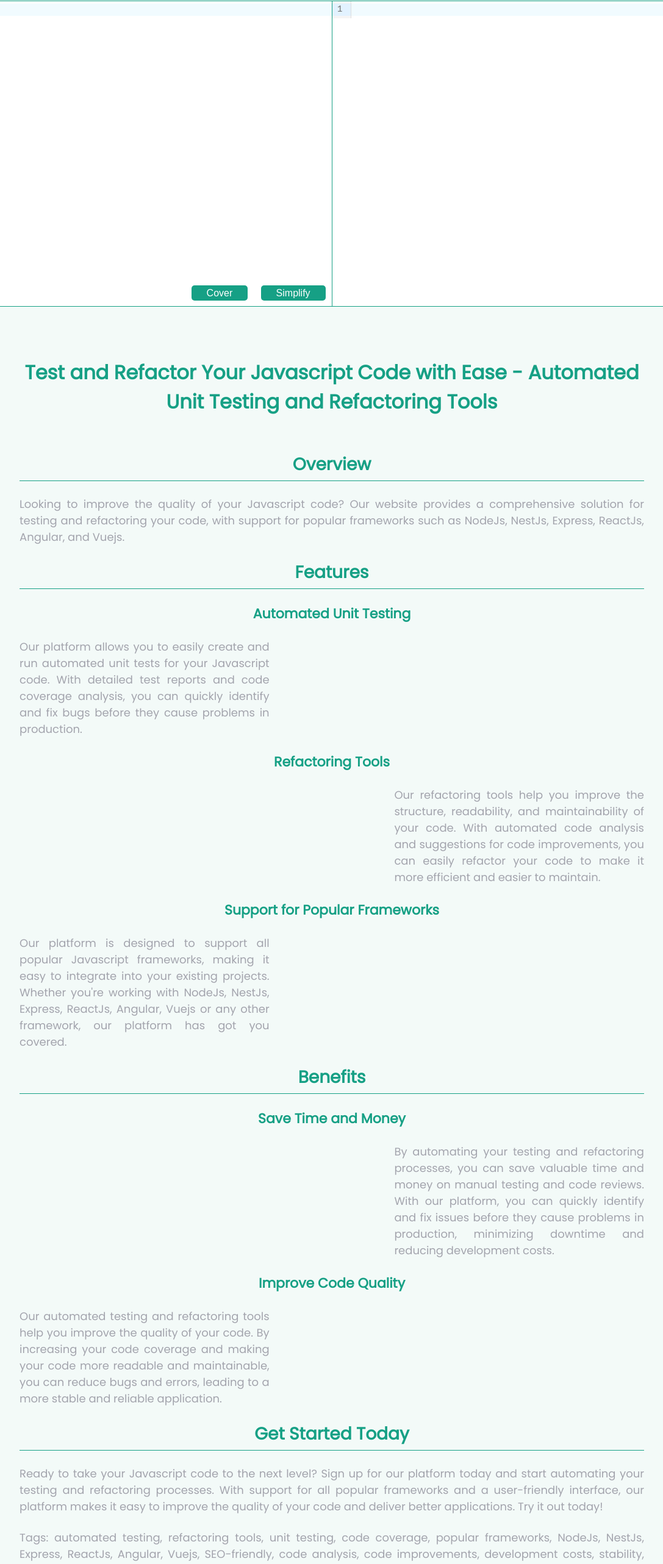
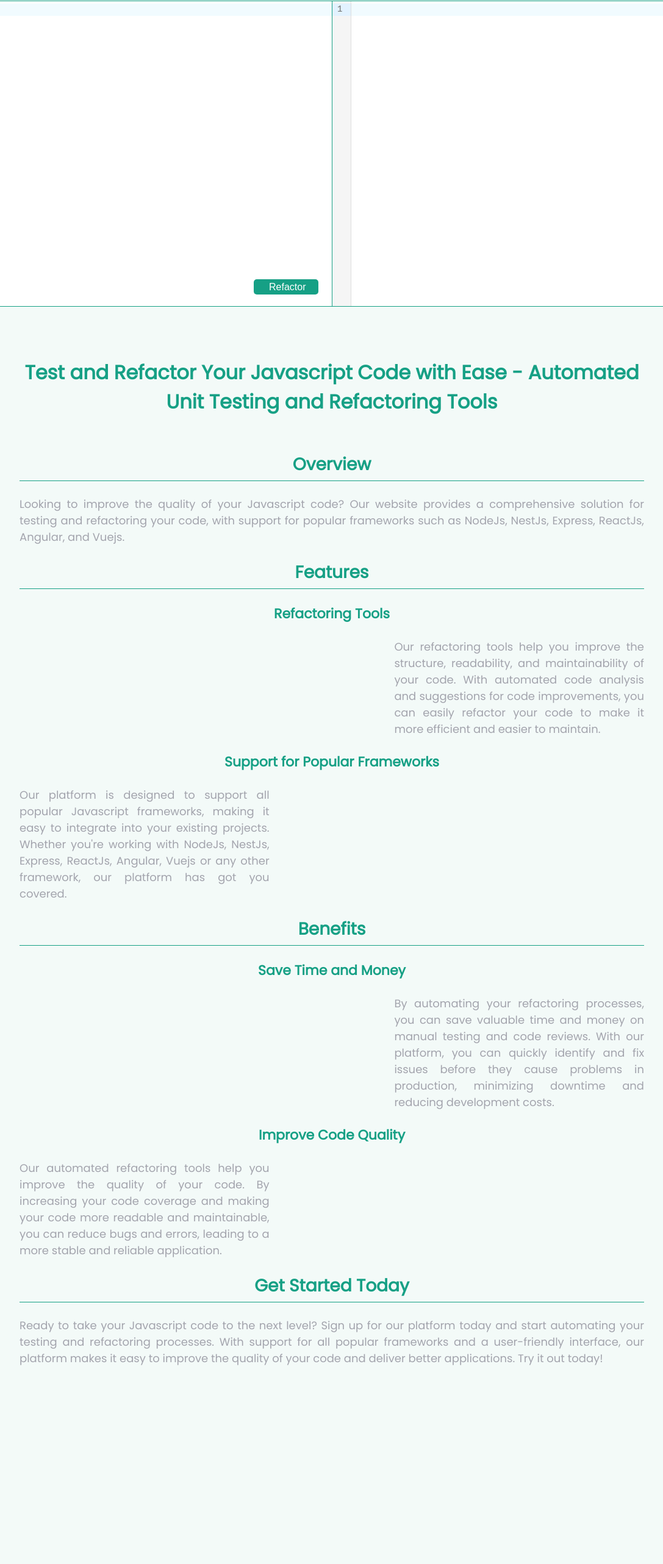
Before and after one commit to skusVV/JSCodeQuicker-frontend, a Next.js app: page / in a window 1280 px wide. Shown: the part 232-2797 px from the top of the page at 61% size, without its empty margins (96-1183 px from the left). After the commit the page ends 2521 px from the top, so only its background shows below. Built offline with nearby package versions, Linux system fonts and the light colour scheme.

Commit message:
remove test coverage, now only refactor

```diff
--- a/pages/index.tsx
+++ b/pages/index.tsx
@@ -70,7 +70,7 @@ export default function Home() {
     const simplify = () => {
         setSimplifyInProgress(true);
         setResult('');
-        const body = JSON.stringify({ content: decodeURIComponent(value), rulesType: 'simplifyCode'});
+        const body = JSON.stringify({ content: new Buffer(value), rulesType: 'simplifyCode'});
 
         fetch('http://localhost:3003/api/v1/test-coverage', {
             method: "POST",
@@ -91,7 +91,8 @@ export default function Home() {
     <>
       <Head>
         <title>Test and Refactor Your Javascript Code with Ease - Automated Unit Testing and Refactoring Tools</title>
-          <meta name="description" content="Our platform provides a comprehensive solution for testing and refactoring your Javascript code, with support for popular frameworks such as NodeJs, NestJs, Express, ReactJs, Angular, and Vuejs. Try it out today and improve the quality of your code!" />
+          <meta name="keywords" content="refactoring tools, popular frameworks, NodeJs, NestJs, Express, ReactJs, Angular, Vuejs, code analysis, code improvements, development costs, stability, reliability"/>
+          <meta name="description" content="Our platform provides a comprehensive solution for refactoring your Javascript code, with support for popular frameworks such as NodeJs, NestJs, Express, ReactJs, Angular, and Vuejs. Try it out today and improve the quality of your code!" />
         <link rel="icon" href="/favicon.ico" />
         <link rel="preconnect" href="https://fonts.googleapis.com" />
         <link rel="preconnect" href="https://fonts.gstatic.com" crossOrigin="" />
@@ -103,7 +104,7 @@ export default function Home() {
                   "@context": "http://schema.org",
                   "@type": "Product",
                   "name": "Js Code Quicker - Automated Unit Testing and Refactoring Tools",
-                  "description": "Our platform provides a comprehensive solution for testing and refactoring your Javascript code, with support for popular frameworks such as NodeJs, NestJs, Express, ReactJs, Angular, and Vuejs. Try it out today and improve the quality of your code!",
+                  "description": "Our platform provides a comprehensive solution for refactoring your Javascript code, with support for popular frameworks such as NodeJs, NestJs, Express, ReactJs, Angular, and Vuejs. Try it out today and improve the quality of your code!",
                   "brand": {
                   "@type": "Brand",
                   "name": "Js Code Quicker"
@@ -144,13 +145,13 @@ export default function Home() {
                   value={result}
                   width={'800px'}
                   minHeight="500px"
-                  height="auto"
+                  height="100%"
                   extensions={[javascript({ typescript: false })]}
                   theme="light"
               />
               <div className={styles.buttonWrapper}>
-                  <button className={styles.cover} onClick={cover} disabled={coverInProgress || simplifyInProgress}>Cover</button>
-                  <button className={styles.simplify} onClick={simplify} disabled={coverInProgress || simplifyInProgress}>Simplify</button>
+                  {/*<button className={styles.cover} onClick={cover} disabled={coverInProgress || simplifyInProgress}>Cover</button>*/}
+                  <button className={styles.simplify} onClick={simplify} disabled={coverInProgress || simplifyInProgress}>Refactor</button>
               </div>
           </div>
           <div className={styles.landing}>
@@ -159,10 +160,6 @@ export default function Home() {
               <Paragraph defaultColor="#a3a4ad"
                          paragraphText="Looking to improve the quality of your Javascript code? Our website provides a comprehensive solution for testing and refactoring your code, with support for popular frameworks such as NodeJs, NestJs, Express, ReactJs, Angular, and Vuejs." />
               <h2>Features</h2>
-              <h3>Automated Unit Testing</h3>
-              <Paragraph defaultColor="#a3a4ad"
-                         className={styles.right}
-                         paragraphText="Our platform allows you to easily create and run automated unit tests for your Javascript code. With detailed test reports and code coverage analysis, you can quickly identify and fix bugs before they cause problems in production." />
               <h3>Refactoring Tools</h3>
               <Paragraph defaultColor="#a3a4ad"
                          className={styles.left}
@@ -175,18 +172,15 @@ export default function Home() {
               <h3>Save Time and Money</h3>
               <Paragraph defaultColor="#a3a4ad"
                          className={styles.left}
-                         paragraphText="By automating your testing and refactoring processes, you can save valuable time and money on manual testing and code reviews. With our platform, you can quickly identify and fix issues before they cause problems in production, minimizing downtime and reducing development costs." />
+                         paragraphText="By automating your refactoring processes, you can save valuable time and money on manual testing and code reviews. With our platform, you can quickly identify and fix issues before they cause problems in production, minimizing downtime and reducing development costs." />
               <h3>Improve Code Quality</h3>
               <Paragraph defaultColor="#a3a4ad"
                          className={styles.right}
-                         paragraphText="Our automated testing and refactoring tools help you improve the quality of your code. By increasing your code coverage and making your code more readable and maintainable, you can reduce bugs and errors, leading to a more stable and reliable application." />
+                         paragraphText="Our automated refactoring tools help you improve the quality of your code. By increasing your code coverage and making your code more readable and maintainable, you can reduce bugs and errors, leading to a more stable and reliable application." />
               <h2>Get Started Today</h2>
               <Paragraph defaultColor="#a3a4ad"
                          className={styles}
                          paragraphText="Ready to take your Javascript code to the next level? Sign up for our platform today and start automating your testing and refactoring processes. With support for all popular frameworks and a user-friendly interface, our platform makes it easy to improve the quality of your code and deliver better applications. Try it out today!" />
-              <Paragraph defaultColor="#a3a4ad"
-                         className={styles}
-                         paragraphText="Tags: automated testing, refactoring tools, unit testing, code coverage, popular frameworks, NodeJs, NestJs, Express, ReactJs, Angular, Vuejs, SEO-friendly, code analysis, code improvements, development costs, stability, reliability" />
           </div>
       </main>
     </>
--- a/styles/Home.module.css
+++ b/styles/Home.module.css
@@ -44,8 +44,8 @@
 }
 .buttonWrapper {
   position: absolute;
-  bottom: 10px;
-  left: 32%;
+  bottom: 20px;
+  left: 40%;
   width: 220px;
   display: flex;
   justify-content: space-between;
```
